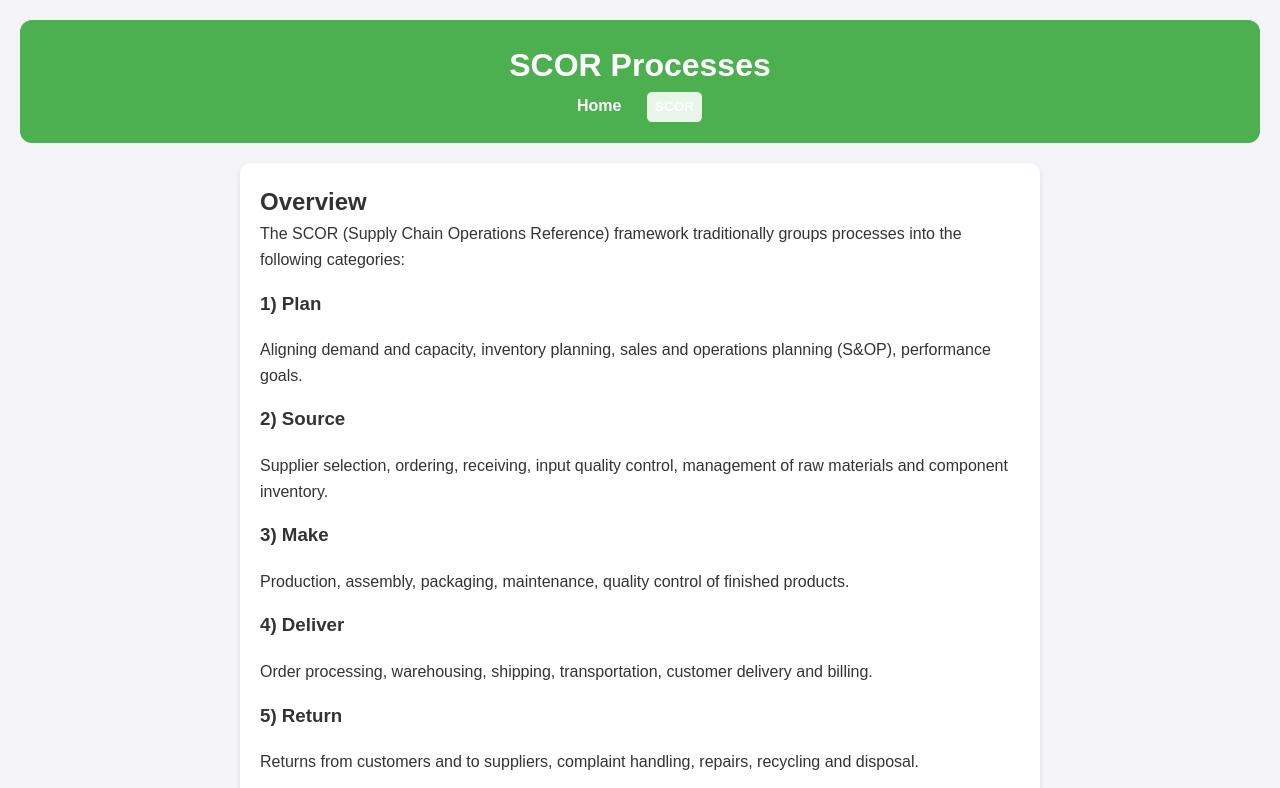
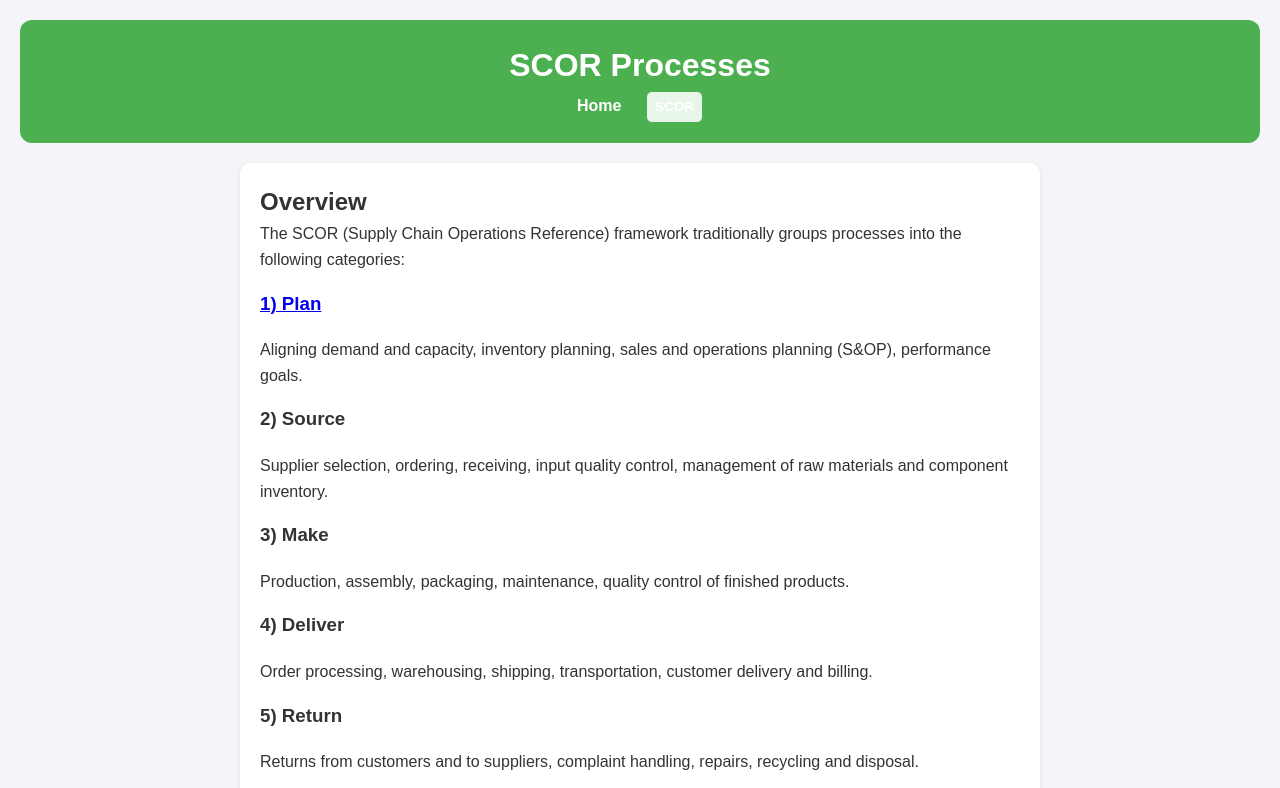
Before and after one commit to lovrocvitas2020/MyWebsiteTest1, a plain HTML site: page scor.html in a window 1280 px wide. Shown: the top 788 px of the page. Drawn offline with Linux system fonts and the light colour scheme.

Commit message:
Update scor.html

```diff
--- a/scor.html
+++ b/scor.html
@@ -28,7 +28,7 @@
         The SCOR (Supply Chain Operations Reference) framework traditionally groups processes into the following categories:
       </p>
 
-      <h3>1) Plan</h3>
+      <h3><a href="plan.html">1) Plan</a></h3>
       <p>Aligning demand and capacity, inventory planning, sales and operations planning (S&OP), performance goals.</p>
 
       <h3>2) Source</h3>
```
